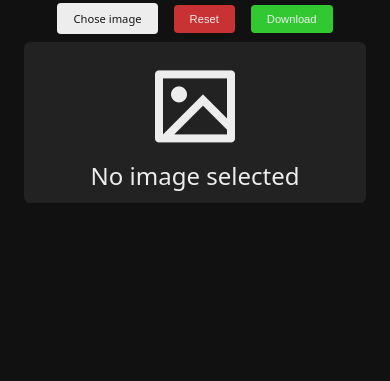
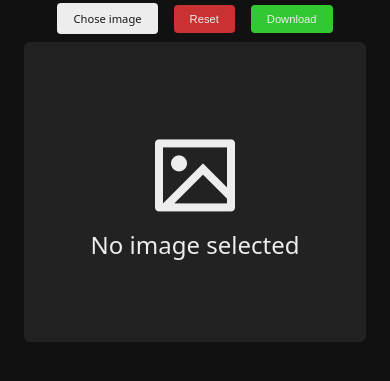
Before and after one commit to Yasir-Shaikh-17/PixelCraft, a plain HTML site: page index.html in a window 390 px wide. Shown: the part 63-444 px from the top of the page. Drawn offline with nearby package versions, Linux system fonts and the light colour scheme.

Commit message:
Update responsive.css

```diff
--- a/css/responsive.css
+++ b/css/responsive.css
@@ -5,7 +5,7 @@
 
     .left {
         width: 100% !important;
-        height: 200px !important;
+        height: 400px;
     }
 
     .right {
@@ -18,14 +18,6 @@
     nav{
         justify-content: center;
     }
-
-    main section .bottom {
-        height: 200px !important;
-    }
-
-    main section .bottom .placeholder i {
-        font-size: 6rem !important;
-    }
 }
 
 @media(max-width:450px) {
@@ -37,4 +29,14 @@
     .right{
         padding: var(--padding-lg) var(--padding-xl) !important;
     }
+
+
+    main section .bottom {
+        height: 300px !important;
+    }
+
+    main section .bottom .placeholder i {
+        font-size: 6rem !important;
+    }
+
 }
```
